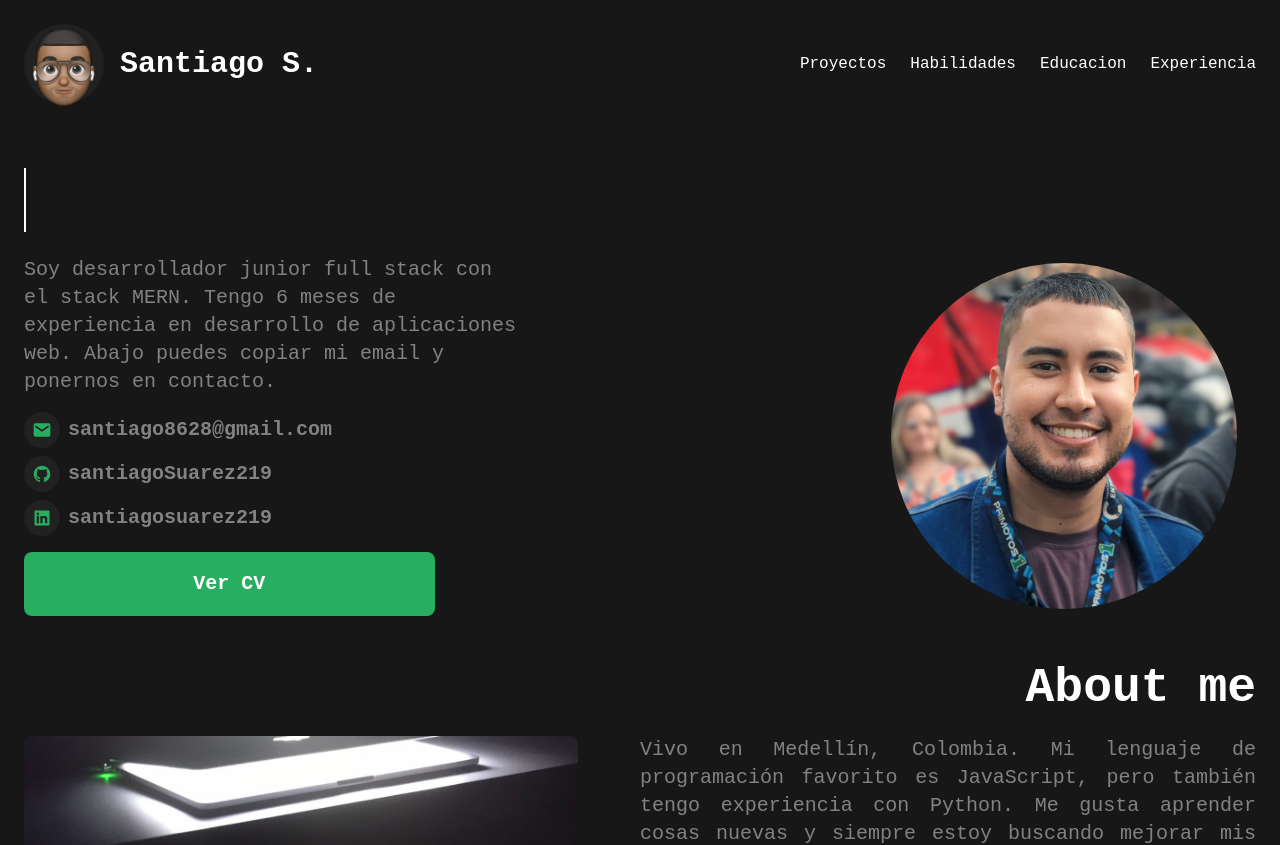
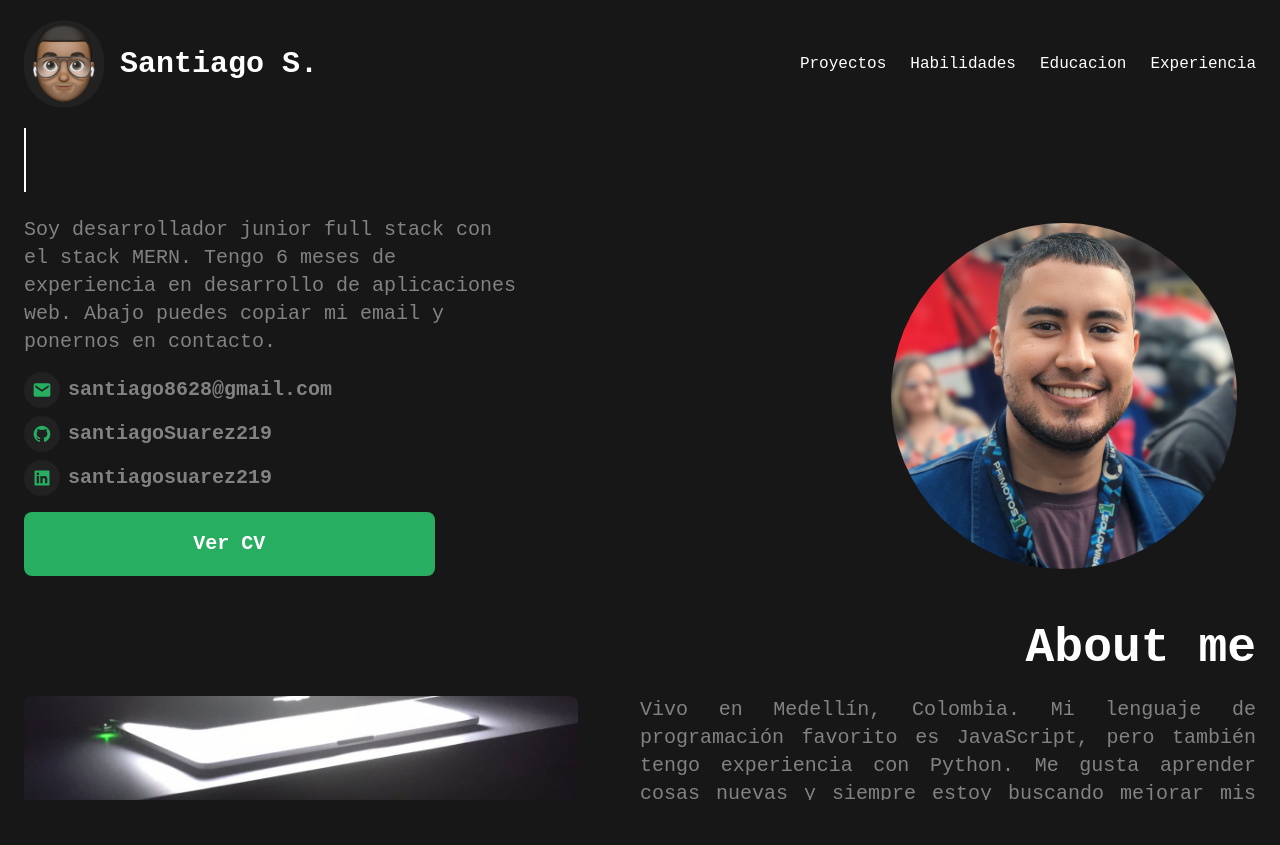
Before and after one commit to santiagoSuarez219/portfolio, a React (Vite) app: page / in a window 1280 px wide. Shown: the top 845 px of the page. After the commit the page ends 800 px from the top, so only its background shows below. Built offline with nearby package versions, Linux system fonts and the light colour scheme.

Commit message:
Update Navbar and Layaout components

```diff
--- a/src/Components/Header/Navbar.jsx
+++ b/src/Components/Header/Navbar.jsx
@@ -5,16 +5,16 @@ import PerfilIcon from "../../img/logo.png";
 const Navbar = () => {
   const [openMenu, setOpenMenu] = useState(false);
   return (
-    <nav className="hidden md:flex w-full h-20 justify-between items-center">
+    <nav className="hidden md:flex w-full lg:h-20 h-16 fixed lg:mt-6 px-6 justify-between items-center">
       <ul className="flex items-center lg:gap-4">
-        <figure className="hidden lg:block bg-card-color w-20 h-20 aspect-square object-cover rounded-full">
+        <figure className="hidden lg:block bg-card-color w-20 I aspect-square object-cover rounded-full">
           <img src={PerfilIcon} alt="logo" />
         </figure>
         <li className="hidden md:block max-w-[300px] text-3xl font-semibold">
-          <Link to="/">Santiago S.</Link>
+          <a href="#header-section">Santiago S.</a>
         </li>
       </ul>
-      <ul className="relative flex gap-4 lg:gap-6 lg:text-base">
+      <ul className="flex gap-4 lg:gap-6 lg:text-base">
         <li className="hover:text-green-color">
           <a href="#my-projects">Proyectos</a>
         </li>
--- a/src/Components/Header/index.jsx
+++ b/src/Components/Header/index.jsx
@@ -11,8 +11,7 @@ import "./styles.css";
 const Header = () => {
   return (
     <header id="header-section">
-      <Navbar />
-      <span className="my-name text-4xl lg:text-5xl font-semibold py-2 lg:mt-16 md:mt-6">
+      <span className="my-name text-4xl lg:text-5xl font-semibold py-2 lg:mt-6 md:mt-6">
         Hola, Yo soy Santiago Suarez
       </span>
       <section className="mt-4 lg:mt-6 md:flex justify-between items-center">
--- a/src/Components/Layaout/index.jsx
+++ b/src/Components/Layaout/index.jsx
@@ -1,6 +1,8 @@
 const Layaout = ({ children }) => {
   return (
-    <div className="w-full mx-auto p-4 lg:p-6 max-w-screen-xl">{children}</div>
+    <div className="w-full fixed md:top-[64px] lg:top-[104px] md:h-[calc(100vh-64px)] lg:h-[calc(100vh-104px)] flex flex-col items-center px-4 lg:px-6 overflow-y-auto">
+      <div className="max-w-screen-xl">{children}</div>
+    </div>
   );
 };
 export default Layaout;
--- a/src/Pages/Home/index.jsx
+++ b/src/Pages/Home/index.jsx
@@ -8,10 +8,12 @@ import MyExperience from "../../Components/MyExperience";
 import MyResearchExperience from "../../Components/MyResearchExperience";
 import Layaout from "../../Components/Layaout";
 import Tabbar from "../../Components/Tabbar";
+import Navbar from "../../Components/Header/Navbar";
 
 const Home = () => {
   return (
     <>
+      <Navbar />
       <Layaout>
         <Header />
         <AboutMe />
```
